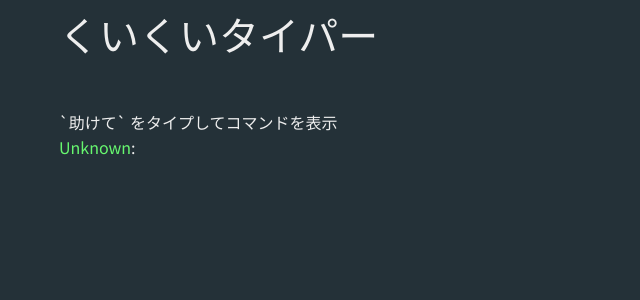
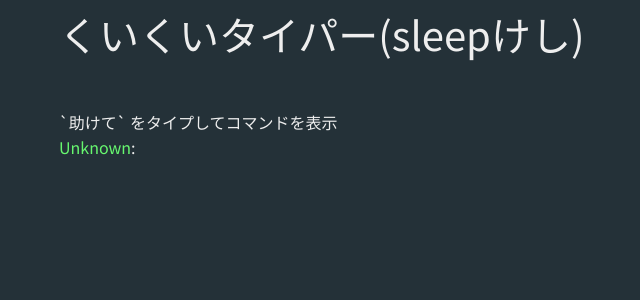
Before and after one commit to oha-Ohashi/CUICUI-typer, a Flask app: page /cuicui in a window 1280 px wide. Shown: the top 300 px of the page, without its empty margins (21-661 px from the left). Run offline with Flask 2, Linux system fonts and the light colour scheme; parts of the project's set-up code (start-up, migrations or seed data) failed here and were passed over.

Commit message:
h1 change

```diff
--- a/templates/cuicui.html
+++ b/templates/cuicui.html
@@ -21,7 +21,7 @@
 		<div class="container">
 			<div class="row">
 				<div class="pane" id="p1">
-					<h1>くいくいタイパー</h1>
+					<h1>くいくいタイパー(sleepけし)</h1>
 				</div>
 			</div>
 			<div class="row">
```
